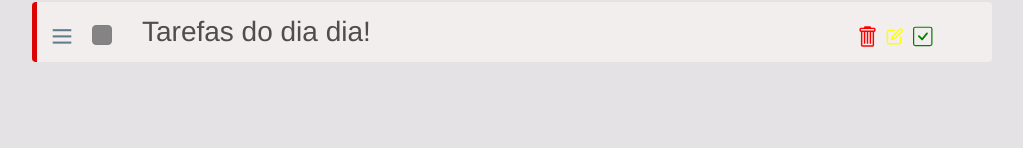
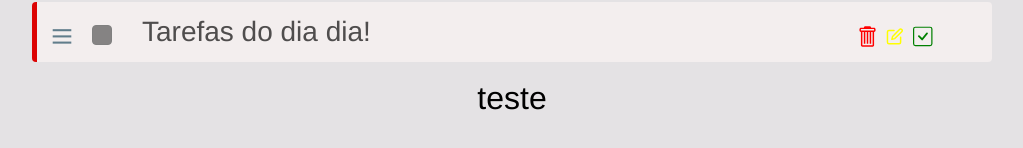
Before and after one commit to adventureandre/missao-mundo2, a Next.js app: page /todo in a window 1280 px wide. Shown: the part 224-372 px from the top of the page, without its empty margins (128-1151 px from the left). Built offline with nearby package versions, Linux system fonts and the light colour scheme.

Commit message:
funcao tarefasOpen. Não fazer o merge ainda.
Estou implementando a funcao de abrir a tarefa para editar. Não fazer o merge ainda !!!!

```diff
--- a/src/components/Main.Content.jsx
+++ b/src/components/Main.Content.jsx
@@ -3,8 +3,17 @@
 import React, { useState } from "react";
 import InputNovaTarefa from "./inputNovaTarefa";
 import Tarefas from "./Tarefas";
+import TarefasOpen from "./TarefasOpen";
 
 const MainComponent = () => {
+
+    const editTask = (id, relevancia, title) => {
+        if(id){
+           return <TarefasOpen id={id} relevancia= {relevancia} title={title}/>
+        } else {
+            return ('teste')
+        }
+    };
 
     const [listaTarefas, setListaTarefas] = useState([{'id':1, 'relevancia':'importante', 'title':"Tarefas da Estacio!"},
     {'id':2, 'relevancia':'urgente', 'title':'Tarefas do dia dia!'}])
@@ -13,9 +22,18 @@ const MainComponent = () => {
             <div className='main_todo w-9/12 mt-5'>
                 <InputNovaTarefa/>
                 {listaTarefas.map((tarefa)=> (
-                    <Tarefas id={tarefa.id} relevancia={tarefa.relevancia} title={tarefa.title}/>
+                    <Tarefas
+                    id={tarefa.id}
+                    relevancia={tarefa.relevancia}
+                    title={tarefa.title}
+                    handleEdit={editTask}
+                    />
                 ))}
-                {/*<TarefasOpen id='3' relevancia='normal' title='Tarefas Aberta'/>*/}
+                    <div>
+                      {/*<TarefasOpen id={editTask.id} relevancia= {editTask} title={editTask()}/>*/}
+                      {editTask()}
+                    </div>
+
             </div>
     )
 }
--- a/src/components/Tarefas.jsx
+++ b/src/components/Tarefas.jsx
@@ -3,6 +3,7 @@ import {FcMenu} from "react-icons/fc";
 import {GoTrashcan} from "react-icons/go";
 import {FiEdit} from "react-icons/fi";
 import {BsCheckSquare} from "react-icons/bs";
+import TarefasOpen from "./TarefasOpen";
 
 const Tarefas = (props)=>{
 
@@ -15,13 +16,14 @@ const Tarefas = (props)=>{
             </div>
             <input className="w-9/12" type="text" value={props.title} placeholder="Nova tarefa..." />
             <div className="w-1/12 flex justify-end">
-                <GoTrashcan className="mt-2 icon icon-red" />
-                <FiEdit className="mt-2 icon icon-yellow" />
+                <GoTrashcan className="mt-2 icon icon-red"/>
+                <FiEdit
+                className="mt-2 icon icon-yellow"
+                onClick={()=>props.handleEdit(props.id, props.relevancia, props.title)}
+                />
                 <BsCheckSquare className="mt-2 icon icon-green" />
             </div>
         </div>
-
-
     );
 }
 
--- a/src/components/inputNovaTarefa.jsx
+++ b/src/components/inputNovaTarefa.jsx
@@ -2,6 +2,7 @@ import React from "react";
 import {FaPlus} from "react-icons/fa";
 
 const InputNovaTarefa = () => {
+
   return(
       <div className='row w-100 mb-3'>
           <FaPlus className='col-2 mt-2 icon'/>
```
